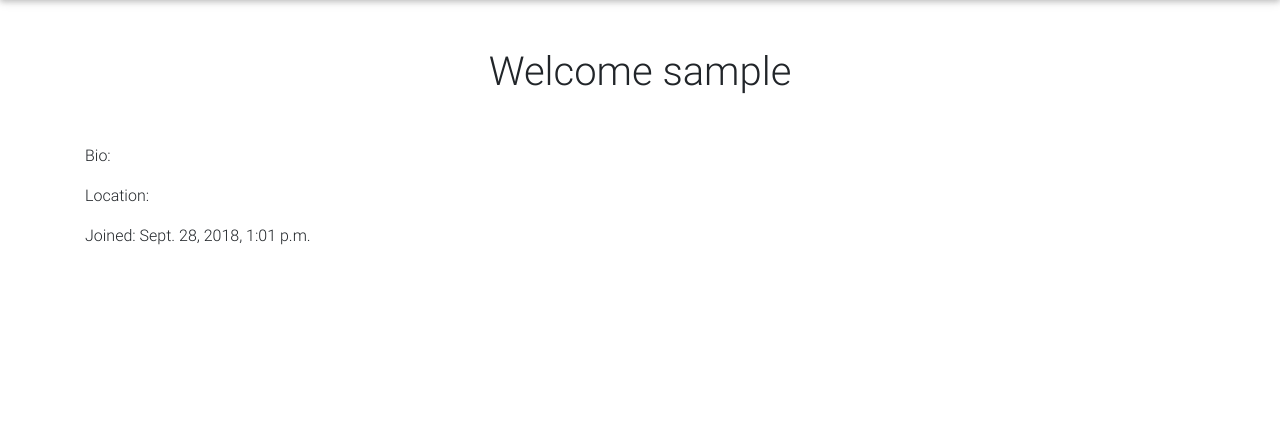
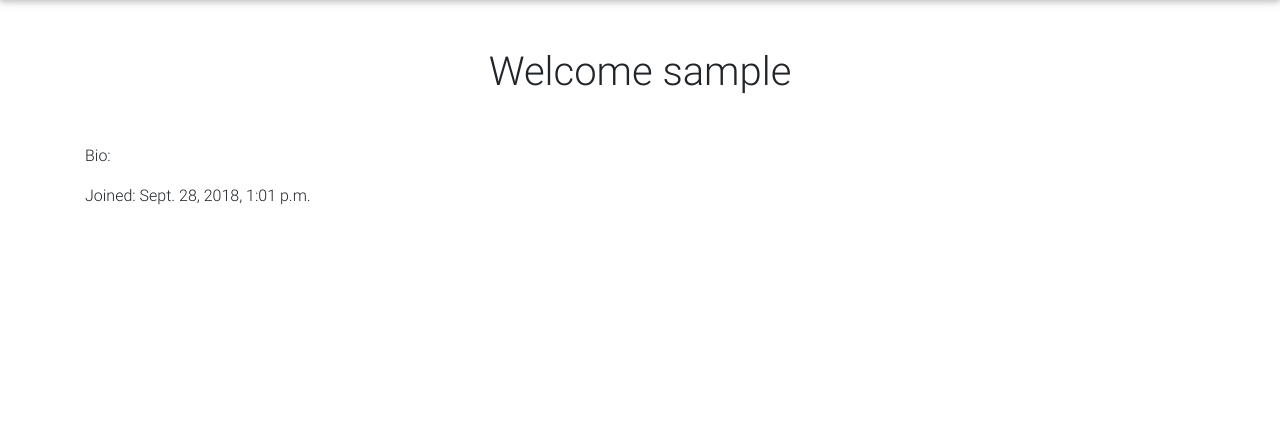
Before and after one commit to Alexmhack/Django-Signup, a Django app: page /dashboard/ in a window 1280 px wide. Shown: the part 63-507 px from the top of the page. Run offline with Django 3.2, Linux system fonts and the light colour scheme; the visitor is signed in with stand-in values (Sample User, id 1); some libraries are stand-ins or nearby versions.

Commit message:
remove location from template

```diff
--- a/templates/app/dashboard.html
+++ b/templates/app/dashboard.html
@@ -24,7 +24,6 @@
 
 	<h1 class="mt-5 text-center">Welcome {{ request.user }}</h1>
 	<p class="text-left mt-5">Bio: {{ user.profile.bio }}</p>
-	<p class="text-left">Location: {{ user.profile.location }}</p>
 	<p class="text-left">Joined: {{ user.profile.timestamp }}</p>
 
 {% endblock content %}
```
